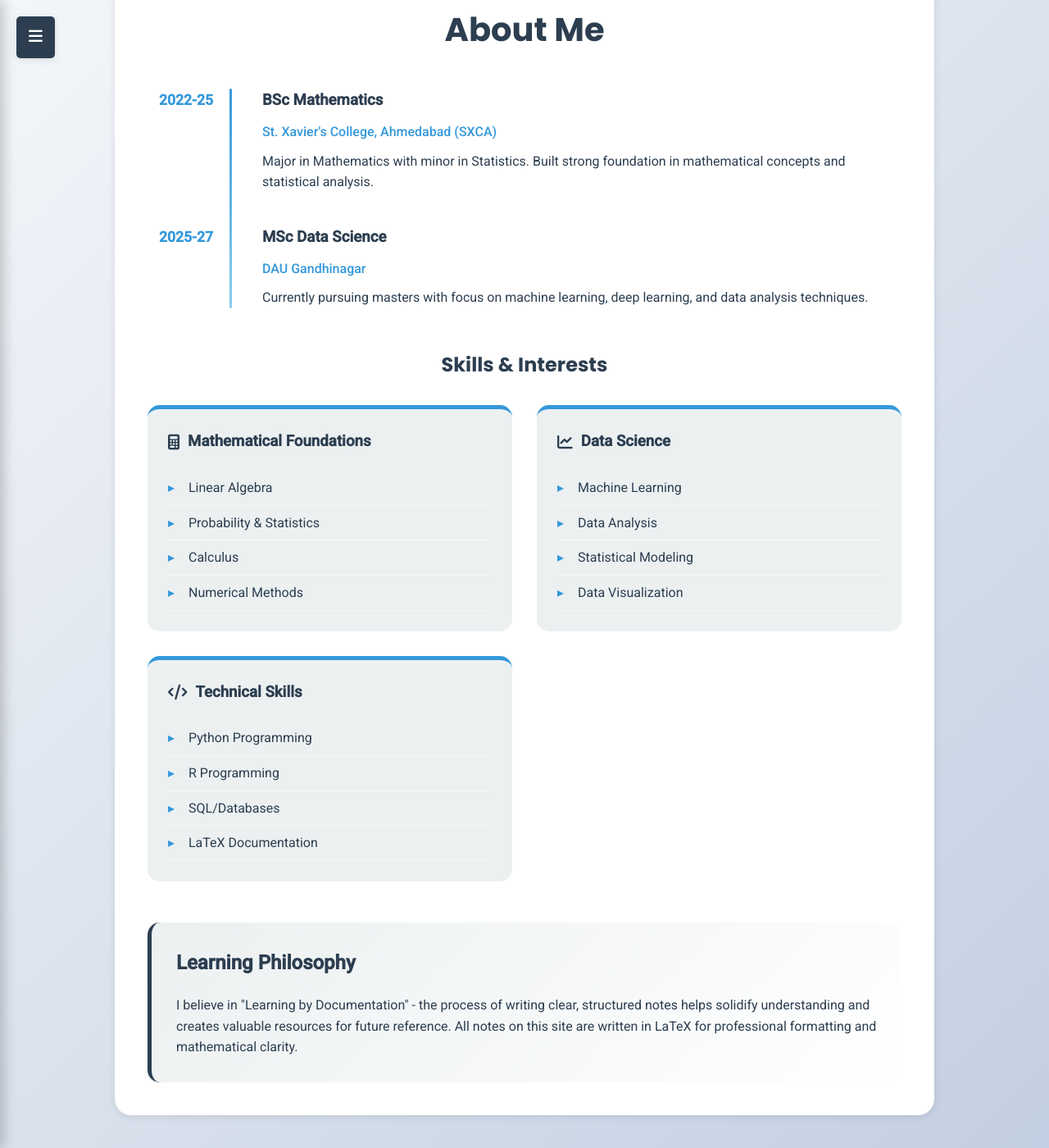
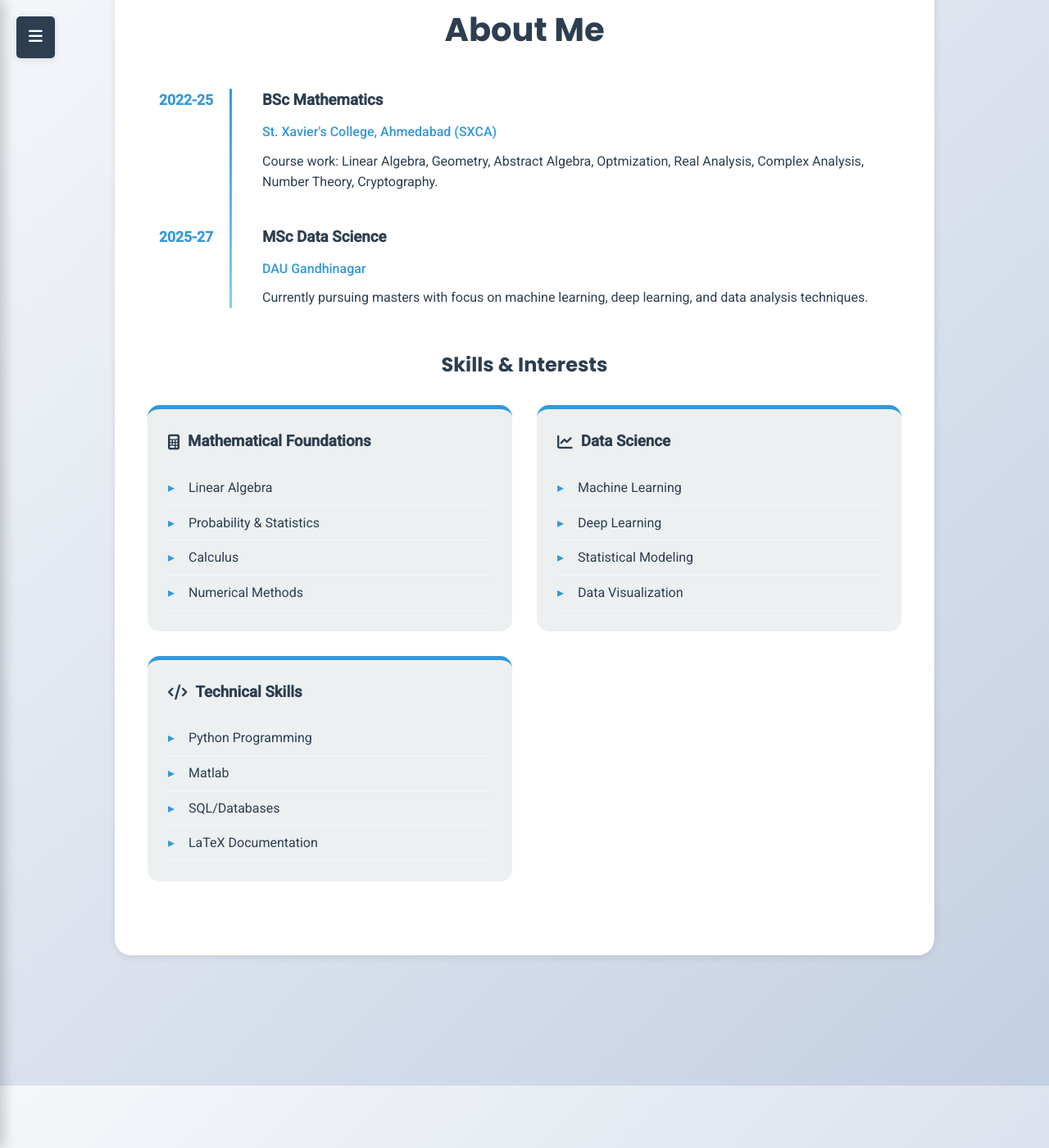
Before and after one commit to Rajvib-0/Rajvib-0.github.io, a Jekyll site: the page built from about.md, in a window 1280 px wide and 1400 px high, scrolled down 76 px. Shown: the whole window at 82% size. Built offline with Jekyll 4.4.1, drawn with Linux system fonts in a browser that asks for light colours.

Commit message:
about_me
Updated educational background and skills sections.

```diff
--- a/about.md
+++ b/about.md
@@ -13,7 +13,7 @@ title: About
                     <div class="point-details">
                         <h3>BSc Mathematics</h3>
                         <p class="institution">St. Xavier's College, Ahmedabad (SXCA)</p>
-                        <p class="description">Major in Mathematics with minor in Statistics. Built strong foundation in mathematical concepts and statistical analysis.</p>
+                        <p class="description">Course work: Linear Algebra, Geometry, Abstract Algebra, Optmization, Real Analysis, Complex Analysis, Number Theory, Cryptography.</p>
                     </div>
                 </div>
 
@@ -46,7 +46,7 @@ title: About
                 <h3><i class="fas fa-chart-line"></i> Data Science</h3>
                 <ul>
                     <li>Machine Learning</li>
-                    <li>Data Analysis</li>
+                    <li>Deep Learning</li>
                     <li>Statistical Modeling</li>
                     <li>Data Visualization</li>
                 </ul>
@@ -56,16 +56,11 @@ title: About
                 <h3><i class="fas fa-code"></i> Technical Skills</h3>
                 <ul>
                     <li>Python Programming</li>
-                    <li>R Programming</li>
+                    <li>Matlab</li>
                     <li>SQL/Databases</li>
                     <li>LaTeX Documentation</li>
                 </ul>
             </div>
         </div>
     </div>
-
-    <div class="learning-philosophy">
-        <h2>Learning Philosophy</h2>
-        <p>I believe in "Learning by Documentation" - the process of writing clear, structured notes helps solidify understanding and creates valuable resources for future reference. All notes on this site are written in LaTeX for professional formatting and mathematical clarity.</p>
-    </div>
 </div>
```
